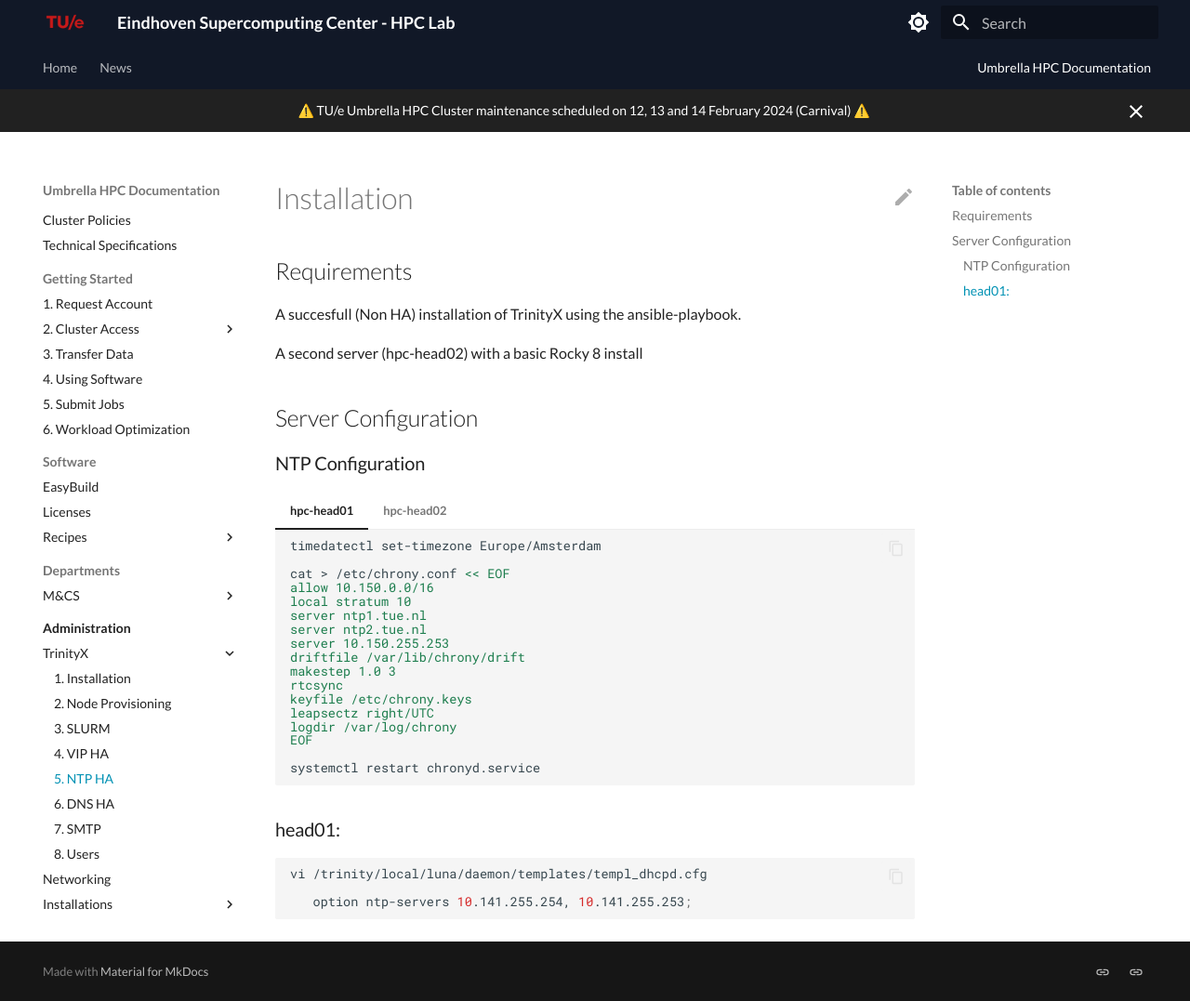
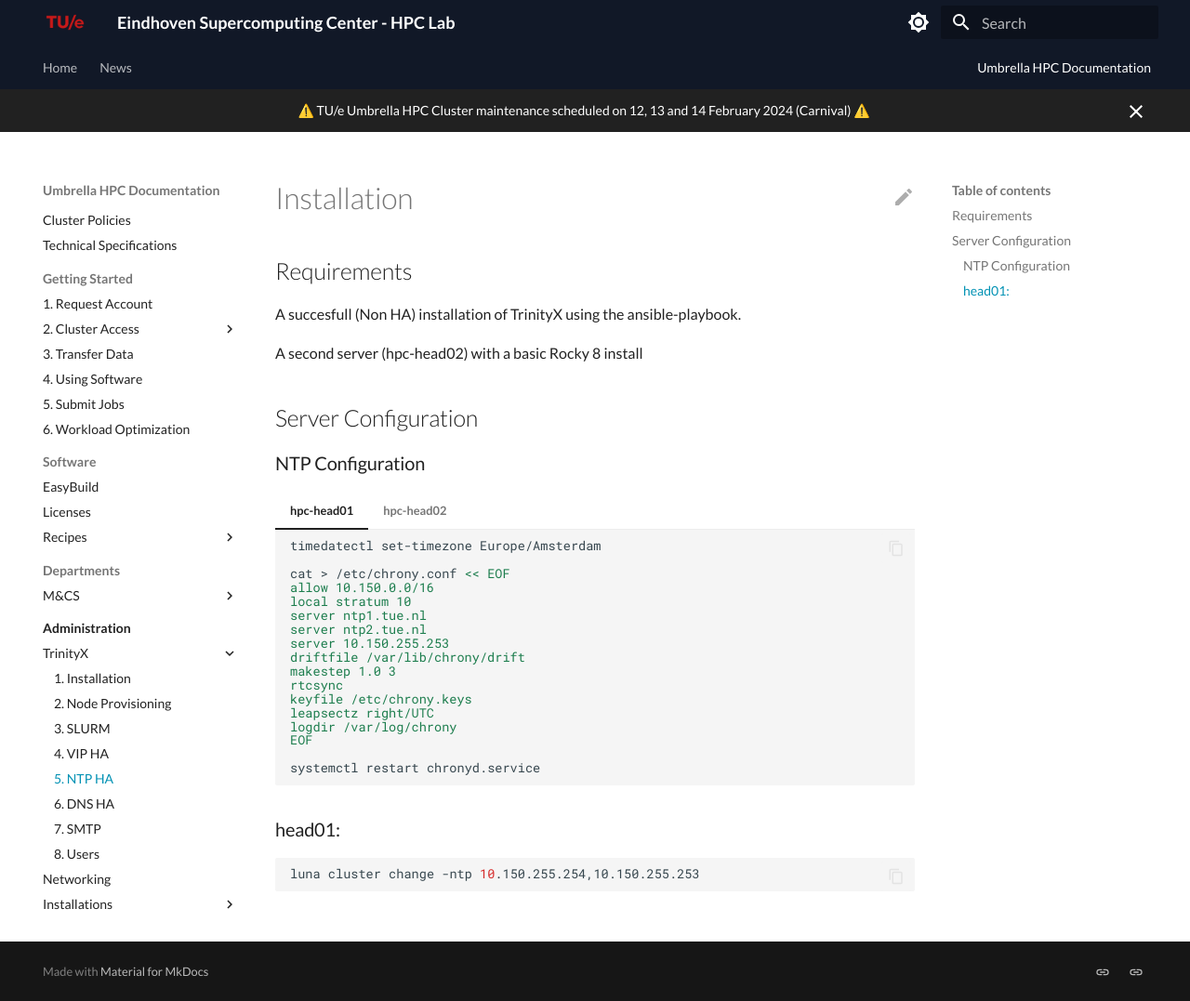
Before and after one commit to gferhpc/supercomputing.tue.nl, an MkDocs documentation site: the page built from pages/documentation/administration/trinityx/ntp.md, in a window 1280 px wide and 1077 px high. Shown: the whole window at 93% size. Built offline with MkDocs 1.6.1 and Material for MkDocs 9.7.7, drawn with Linux system fonts in a browser that asks for light colours.

Commit message:
Update ntp.md

````diff
--- a/pages/documentation/administration/trinityx/ntp.md
+++ b/pages/documentation/administration/trinityx/ntp.md
@@ -57,7 +57,5 @@
 ### head01:
 
 ```shell
-vi /trinity/local/luna/daemon/templates/templ_dhcpd.cfg
-
-   option ntp-servers 10.141.255.254, 10.141.255.253;
+luna cluster change -ntp 10.150.255.254,10.150.255.253
 ```
````
